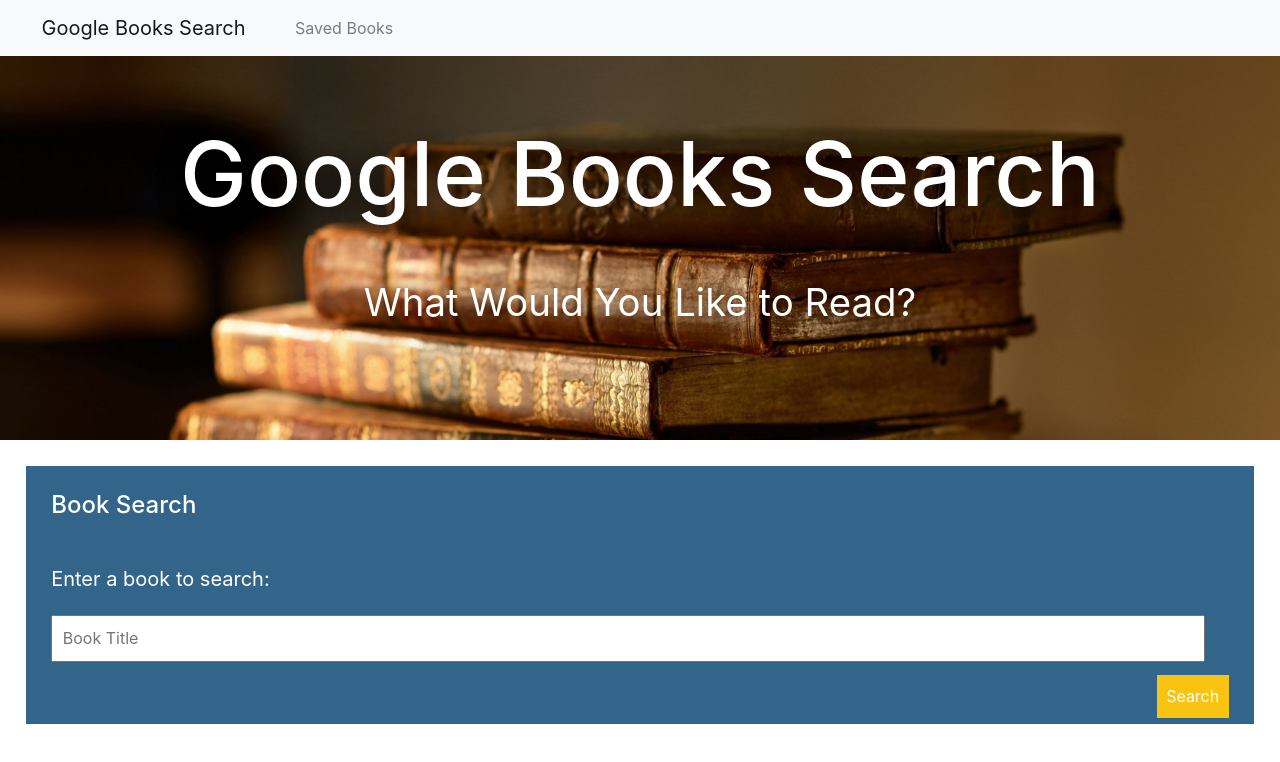
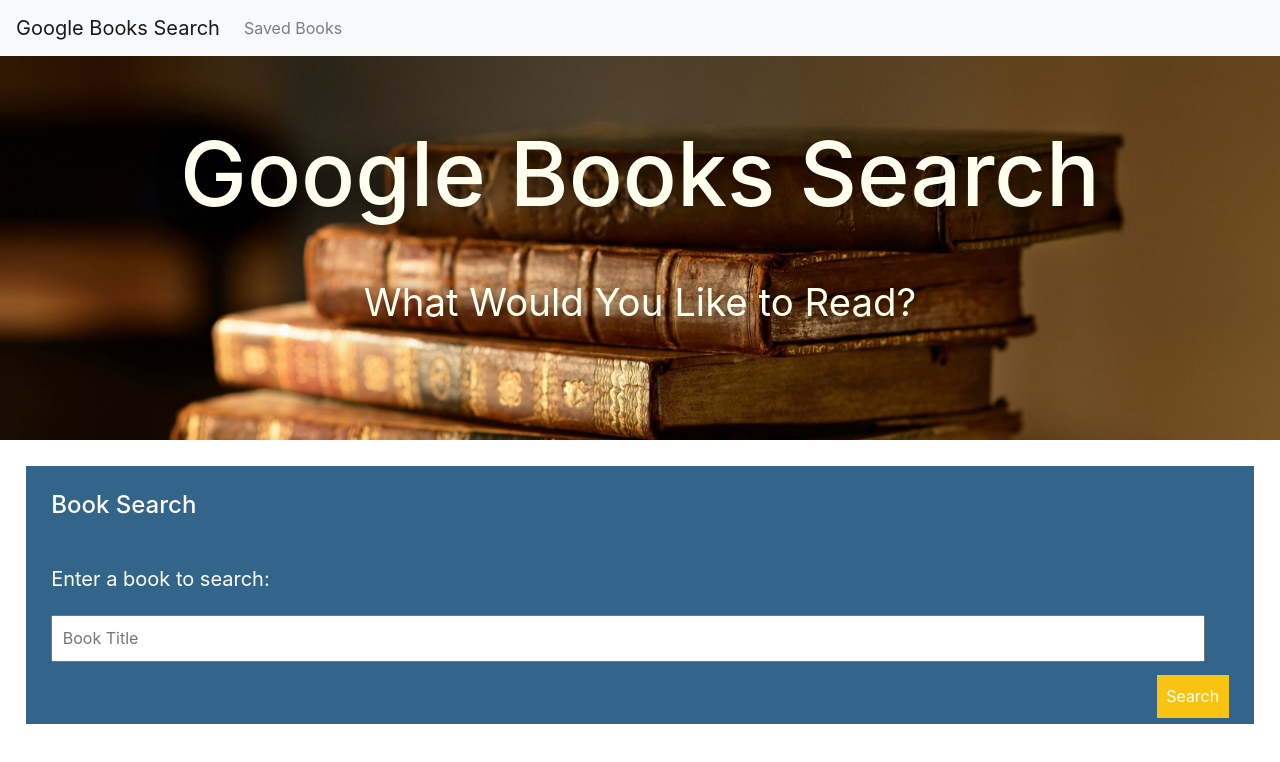
Before and after one commit to TJANGEL/GoogleBooks_Search, a React (Create React App) app in the folder client/: page / in a window 1280 px wide. Shown: the top 762 px of the page. Built offline with nearby package versions, Linux system fonts and the light colour scheme.

Commit message:
updated styling

```diff
--- a/client/src/App.css
+++ b/client/src/App.css
@@ -1,33 +1,11 @@
-nav {
-  background-color: #f9c411;
-  padding: 1rem 0;
-}
-
-nav h2 {
-  display: inline;
-  margin: 0 2vw;
-  font-size: 1.25rem;
-  color: white;
-}
-
-nav a {
-  margin: 0 2vw;
-  font-size: 1rem;
-  color: white;
-  text-decoration: none;
-}
-nav a:hover {
-  background-color: #33658a;
-  height: 100%;
-}
-nav a:visited {
-  color: #33658a;
+.nav-link {
+  color: orange;
 }
 
 header h1 {
   font-size: 7vw;
   text-align: center;
-  color: white;
+  color: ivory;
   padding: 5% 0 3%;
   text-shadow: 5px 5px 30px black;
 }
@@ -35,7 +13,7 @@
 header p {
   font-size: 3vw;
   text-align: center;
-  color: white;
+  color: ivory;
   text-shadow: 5px 5px 30px black;
 }
 
```
